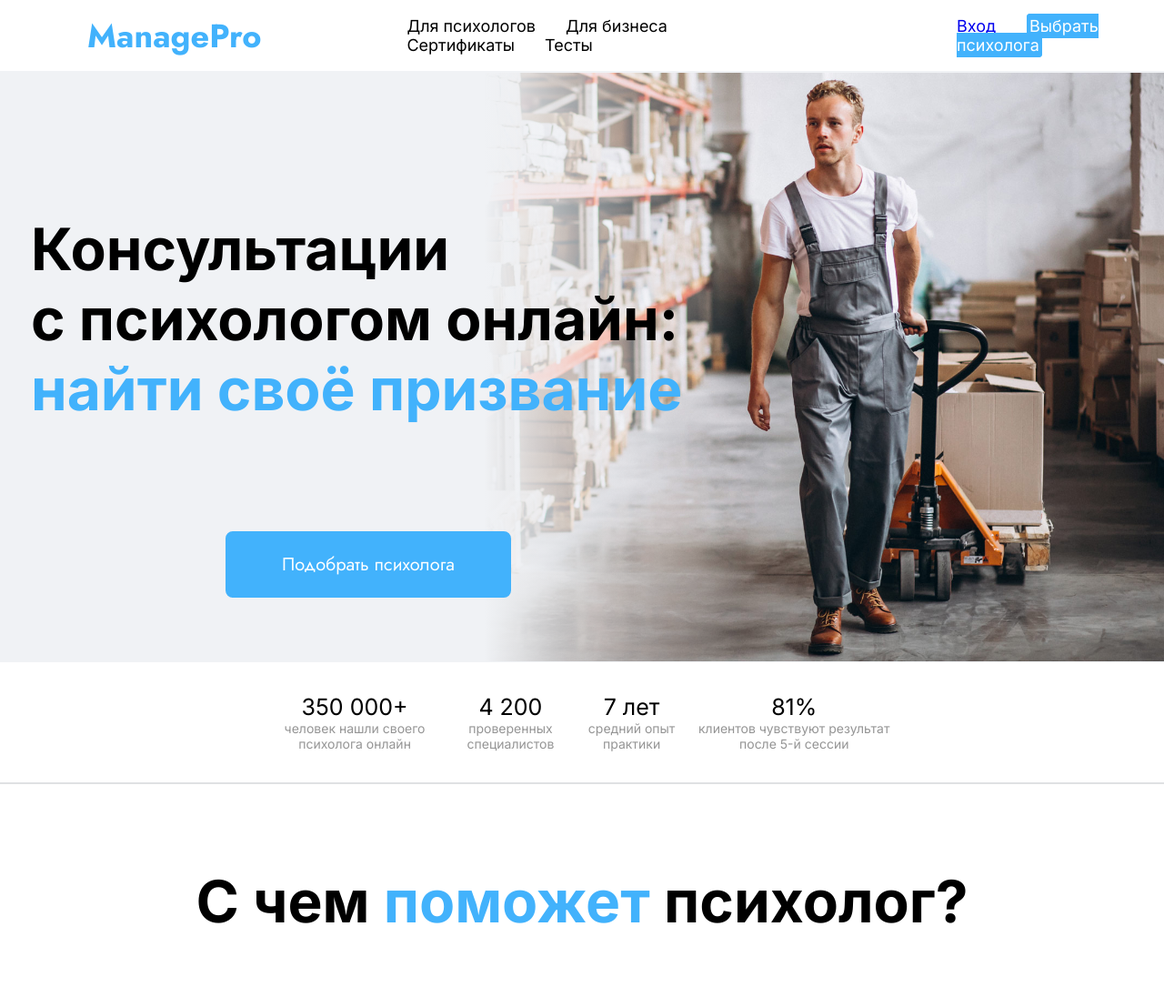
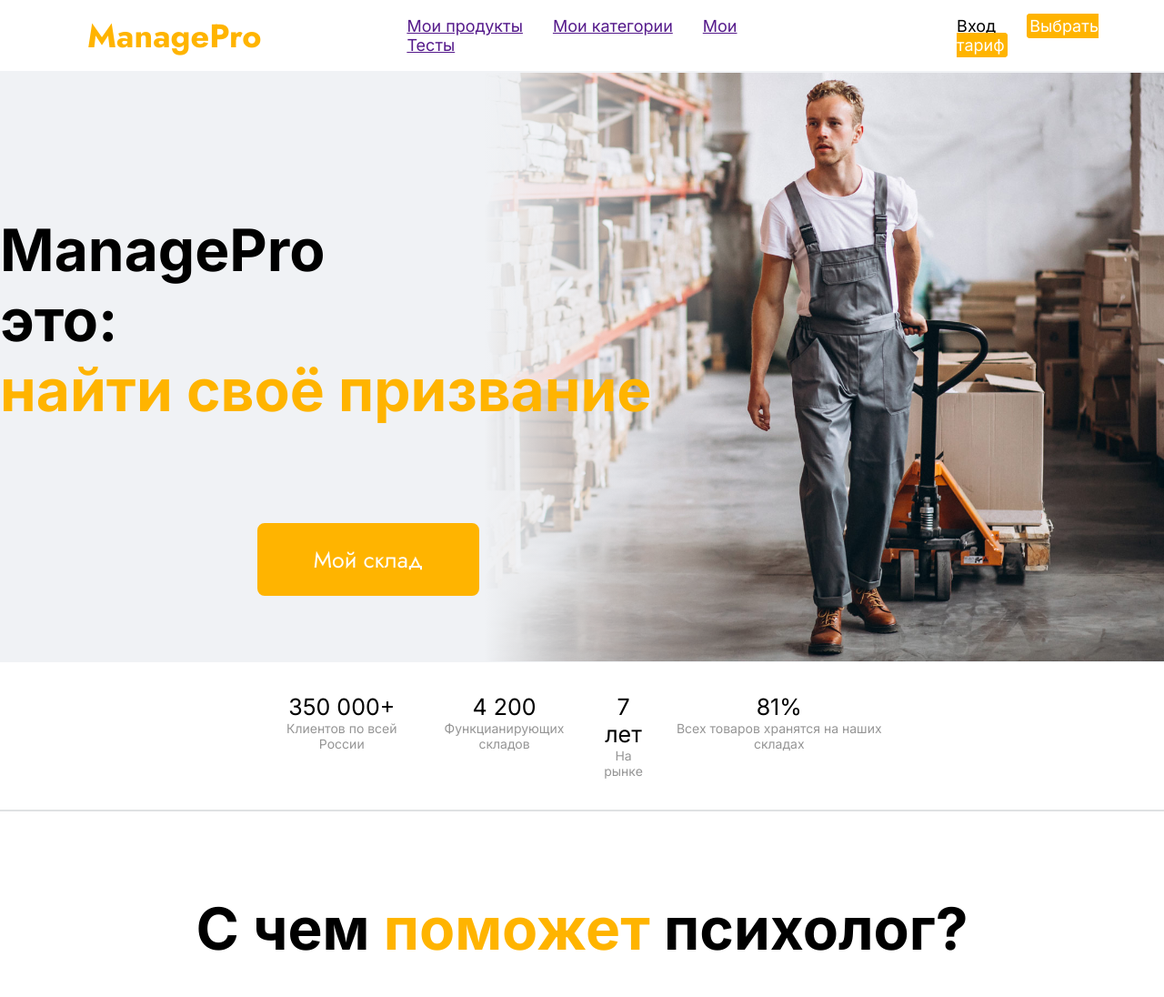
Before and after one commit to Neumann96/ManagePro, a Django app: page / in a window 1280 px wide; the page is wider, and only the part inside the window is pictured. Shown: the top 1096 px of that part at 91% size. Run offline with Django 5.2, Linux system fonts and the light colour scheme.

Commit message:
update main window

```diff
--- a/managepro/static/css/style.css
+++ b/managepro/static/css/style.css
@@ -26,7 +26,7 @@ body {
 
 .name {
     font-family: "Jost", serif;
-    color: #42B2FC;
+    color: #FFB400;
     font-size: 24px;
     text-decoration: none;
 }
@@ -46,15 +46,15 @@ li {
 .choose {
     text-decoration: none;
     padding: 2px;
-    background-color: #42B2FC;
-    border: 1px solid #42B2FC;
+    background-color: #ffb400;
+    border: 1px solid #ffb400;
     color: white;
     border-radius: 4px;
     transition: background-color 0.4s, color 0.4s;
 }
 
 .choose:hover {
-    color: #42B2FC;
+    color: #ffb400;
     background-color: white;
 }
 
@@ -88,8 +88,8 @@ li {
 }
 
 .main-text {
-    padding-right: 500px;
-    padding-bottom: 110px;
+    padding-right: 800px;
+    padding-bottom: 100px;
     font-family: "Inter", serif;
     margin: 0px;
     font-size: 64px;
@@ -99,7 +99,7 @@ li {
     opacity: 0;
     position: absolute;
     animation: fadeAnimation 16s infinite;
-    color: #42B2FC;
+    color: #ffb400;
 }
 
 .main-text-blue:nth-child(1) {
@@ -127,18 +127,18 @@ li {
 .choose_2 {
     text-decoration: none;
     font-family: "Jost", serif;
-    font-size: 20px;
+    font-size: 25px;
     padding: 20px 60px;
     margin-right: 470px;
-    background-color: #42B2FC;
-    border: 2px solid #42B2FC;
+    background-color: #ffb400;
+    border: 2px solid #ffb400;
     color: white;
     border-radius: 8px;
     transition: background-color 0.4s, color 0.4s;
 }
 
 .choose_2:hover {
-    color: #42B2FC;
+    color: #ffb400;
     background-color: #F0F2F5;
 }
 
@@ -190,7 +190,7 @@ hr {
 }
 
 .text-blue {
-    color: #42B2FC;
+    color: #ffb400;
 }
 
 .advant-grid {
@@ -201,7 +201,7 @@ hr {
     padding: 0px 250px;
     padding-bottom: 50px;
     display: grid;
-    grid-template-columns: repeat(3, 274px);
+    grid-template-columns: repeat(2, 274px);
     grid-template-rows: repeat(2, 256px);
     justify-items: center;
     justify-content: center;
@@ -219,16 +219,16 @@ hr {
     font-size: 20px;
     padding: 10px 40px;
     margin-top: 40px;
-    width: 280px;
-    background-color: #42B2FC;
-    border: 2px solid #42B2FC;
+    width: 300px;
+    background-color: #ffb400;
+    border: 2px solid #ffb400;
     color: white;
     border-radius: 8px;
     transition: background-color 0.4s, color 0.4s;
 }
 
 .choose_3:hover {
-    color: #42B2FC;
+    color: #ffb400;
     background-color: white;
 }
 
--- a/managepro/templates/main.html
+++ b/managepro/templates/main.html
@@ -11,17 +11,17 @@
         <nav class="head-text">
             <a href="index.html" class="name"><h2>ManagePro</h2></a>
             <ul>
-                <li>Для психологов</li>
-                <li>Для бизнеса</li>
-                <li>Сертификаты</li>
-                <li>Тесты</li>
+                <li><a href="">Мои продукты</a></li>
+                <li><a href="">Мои категории</a></li>
+                <li><a href="">Мои </a></li>
+                <li><a href="">Тесты</a></li>
             </ul>
             <ul>
                 <li>
-                    <a class="enter" href="form.html" target="_blank">Вход</a>
+                    <a class="enter" href="" target="_blank">Вход</a>
                 </li>
                 <li>
-                    <a class="choose" href="form.html" target="_blank">Выбрать психолога</a>
+                    <a class="choose" href="" target="_blank">Выбрать тариф</a>
                 </li>
             </ul>
         </nav>
@@ -29,7 +29,7 @@
 
     <div class="main">
         <div class="main-text">
-            <h4>Консультации<br>с психологом онлайн:<br>
+            <h4>ManagePro это:<br>
                 <div>
                     <span class="main-text-blue">повысить качество жизни</span>
                     <span class="main-text-blue">найти своё призвание</span>
@@ -38,15 +38,15 @@
                 </div>
             </h4>
         </div>
-        <a class="choose_2" href="form.html" target="_blank">Подобрать психолога</a>
+        <a class="choose_2" href="form.html" target="_blank">Мой склад</a>
     </div>
 
     <div class="achiev">
         <div class="achiev-flex">
-            <p id="a"><span class="digits">350 000+</span><br>человек нашли своего психолога онлайн</p>
-            <p id="b"><span class="digits">4 200</span><br>проверенных специалистов</p>
-            <p id="c"><span class="digits">7 лет</span><br>средний опыт практики</p>
-            <p id="d"><span class="digits">81%</span><br>клиентов чувствуют результат после 5-й сессии</p>
+            <p id="a"><span class="digits">350 000+</span><br>Клиентов по всей России</p>
+            <p id="b"><span class="digits">4 200</span><br>Функцианирующих складов</p>
+            <p id="c"><span class="digits">7 лет</span><br>На рынке</p>
+            <p id="d"><span class="digits">81%</span><br>Всех товаров хранятся на наших складах</p>
         </div>
     </div>
 
@@ -55,25 +55,12 @@
     <div class="advant">
         <h4>С чем <span class="text-blue">поможет</span> психолог?</h4>
         <div class="advant-grid">
-            <div><img src="img/advant_1.svg" alt=""> <br> <p>Наладить гармоничные отношения с близкими людьми</p></div>
-            <div><img src="img/advant_2.svg" alt=""> <br> <p>Справиться со стрессом, тревогой и страхом</p></div>
-            <div><img src="img/advant_3.svg" alt=""> <br> <p>Принять себя и повысить самооценку</p></div>
-            <div><img src="img/advant_4.svg" alt=""> <br> <p>Научиться говорить «нет» и отстаивать личные границы</p></div>
-            <div><img src="img/advant_5.svg" alt=""> <br> <p>Пережить перемены: переезд, расставание, потеря работы</p></div>
-            <div><img src="img/advant_6.svg" alt=""> <br> <p>Понять, почему на работе проблемы и нет мотивации</p></div>
+            <div><img src="static/css/1.png" alt=""> <br> <p>Оптимизация хранения товаров</p></div>
+            <div><img src="static/css/2.png" alt=""> <br> <p>Эффективная загрузка оборудования</p></div>
+            <div><img src="static/css/3.png" alt=""> <br> <p>Сотрудничество при перемещении тяжелых грузов</p></div>
+            <div><img src="static/css/4.png" alt=""> <br> <p>Мониторинг уровня товарных запасов</p></div>
         </div>
-        <a class="choose_3" href="form.html" target="_blank">Хочу обсудить свою ситуацию</a>
-    </div>
-
-    <div class="video">
-        <h4>Развееваем <span class="text-blue">мифы</span> о психологах:</h4>
-        <iframe
-            width="720"
-            height="405"
-            src="https://rutube.ru/play/embed/f73ad04ed17304b6a4ca0bf5c76dc5cf"
-            allow="clipboard-write; autoplay"
-            allowFullScreen
-        ></iframe>
+        <a class="choose_3" href="" target="_blank">Хочу начать работать с ManagePro</a>
     </div>
 
     <footer class="basement">
@@ -88,22 +75,22 @@
             </p>
             <p>
                 <span class="basement-main-text">Полезное</span><br>
-                Каталог психологов<br>
-                Услуги психологов<br>
+                Каталог складов<br>
+                Тарифы<br>
                 Бесплатная помощь<br>
-                Психологические тесты<br>
-                Статьи о психологии
+                Описание тарифов<br>
+                Список доступных складов
             </p>
             <p>
-                <span class="basement-main-text">О, Sky Mood</span><br>
+                <span class="basement-main-text">О, ManagePro</span><br>
                 Вопросы-ответы<br>
                 Отзывы клиентов<br>
                 Контакты<br>
                 Вакансии<br>
-                Ясно для бизнеса
+                ManagePro для бизнеса
             </p>
             <p>
-                © 2025 Sky Mood<br>
+                © 2025 ManagePro<br>
                 Включено в единый<br>
                 реестр российских<br>
                 программ
```
Also changed, not shown: managepro/static/css/1.png (added), managepro/static/css/2.png (added), managepro/static/css/3.png (added), managepro/static/css/4.png (added).
